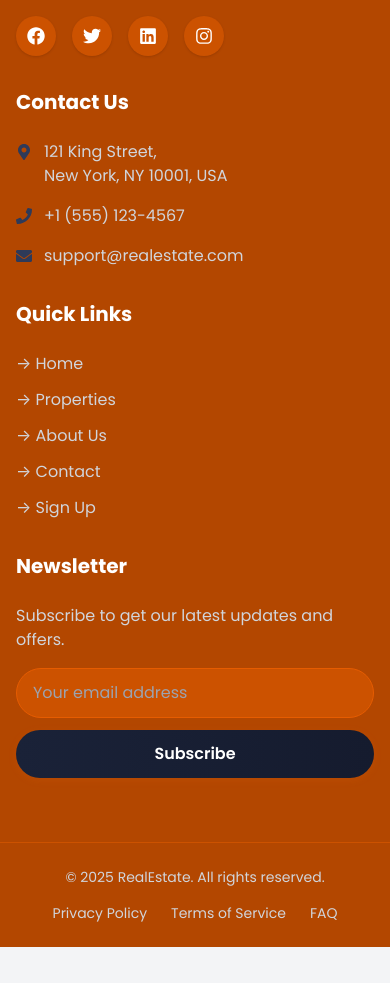
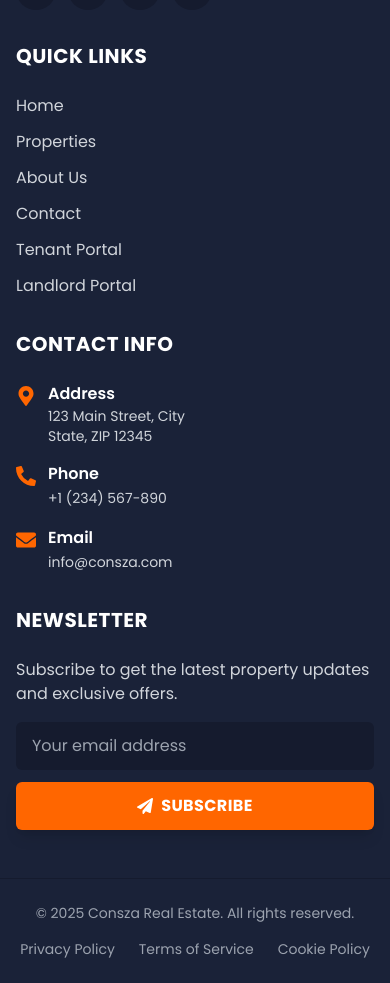
Before and after one commit to HARSHALSSSSS/mern-project-, a React (Vite) app in the folder frontend/: page / in a window 390 px wide. Shown: the part 5321-6304 px from the top of the page. Before the commit the page ends 6268 px from the top, so only its background shows below. Built offline with nearby package versions, Linux system fonts and the light colour scheme; no server answers.

Commit message:
Update Footer with Consza theme - Dark navy bg, orange accents, circular social icons, newsletter with working subscription

```diff
--- a/frontend/src/components/Footer.jsx
+++ b/frontend/src/components/Footer.jsx
@@ -1,138 +1,226 @@
 import { Link } from 'react-router-dom';
-import { FaFacebook, FaTwitter, FaLinkedin, FaInstagram, FaMapMarkerAlt, FaPhone, FaEnvelope, FaBuilding } from 'react-icons/fa';
+import {
+  FaFacebookF,
+  FaTwitter,
+  FaLinkedinIn,
+  FaInstagram,
+  FaPhoneAlt,
+  FaEnvelope,
+  FaMapMarkerAlt,
+  FaHome,
+  FaPaperPlane
+} from 'react-icons/fa';
+import { useState } from 'react';
 
 const Footer = () => {
+  const [email, setEmail] = useState('');
+  const [subscribed, setSubscribed] = useState(false);
+
+  const handleSubscribe = (e) => {
+    e.preventDefault();
+    if (email) {
+      setSubscribed(true);
+      setEmail('');
+      setTimeout(() => setSubscribed(false), 3000);
+    }
+  };
+
   return (
-    <footer className="bg-primary-800 text-white">
-      {/* Main Footer */}
-      <div className="container mx-auto px-4 py-16">
+    <footer className="bg-accent-500 text-white">
+      {/* Main Footer Content */}
+      <div className="max-w-7xl mx-auto px-4 sm:px-6 lg:px-8 py-12">
         <div className="grid grid-cols-1 md:grid-cols-2 lg:grid-cols-4 gap-8">
-          {/* Company Info */}
+          {/* About Section */}
           <div>
-            <Link to="/" className="flex items-center space-x-3 mb-6">
-              <div className="bg-gradient-to-br from-accent-500 to-accent-600 p-2.5 rounded-xl shadow-btn">
-                <FaBuilding className="text-white text-2xl" />
+            <div className="flex items-center gap-2 mb-6">
+              <div className="w-10 h-10 bg-primary-500 rounded-full flex items-center justify-center">
+                <FaHome className="text-white text-xl" />
               </div>
-              <div>
-                <span className="text-2xl font-bold text-white">RealEstate</span>
-              </div>
-            </Link>
-            <p className="text-neutral-300 mb-6 leading-relaxed">
-              Your trusted partner in finding the perfect property for rent. We provide comprehensive management solutions for both tenants and landlords.
+              <h2 className="text-2xl font-bold">Consza</h2>
+            </div>
+            <p className="text-gray-300 mb-6 leading-relaxed">
+              Your trusted partner in finding the perfect property. We make real estate simple, transparent, and accessible for everyone.
             </p>
-            <div className="flex space-x-4">
-              <a href="https://facebook.com" target="_blank" rel="noopener noreferrer" className="w-10 h-10 bg-primary-700 hover:bg-accent-500 rounded-xl flex items-center justify-center transition-all duration-300 shadow">
-                <FaFacebook className="text-lg" />
+            <div className="flex gap-3">
+              <a
+                href="https://facebook.com"
+                target="_blank"
+                rel="noopener noreferrer"
+                className="w-10 h-10 bg-accent-600 hover:bg-primary-500 rounded-full flex items-center justify-center transition-all duration-300 transform hover:scale-110"
+              >
+                <FaFacebookF />
               </a>
-              <a href="https://twitter.com" target="_blank" rel="noopener noreferrer" className="w-10 h-10 bg-primary-700 hover:bg-accent-500 rounded-xl flex items-center justify-center transition-all duration-300 shadow">
-                <FaTwitter className="text-lg" />
+              <a
+                href="https://twitter.com"
+                target="_blank"
+                rel="noopener noreferrer"
+                className="w-10 h-10 bg-accent-600 hover:bg-primary-500 rounded-full flex items-center justify-center transition-all duration-300 transform hover:scale-110"
+              >
+                <FaTwitter />
               </a>
-              <a href="https://linkedin.com" target="_blank" rel="noopener noreferrer" className="w-10 h-10 bg-primary-700 hover:bg-accent-500 rounded-xl flex items-center justify-center transition-all duration-300 shadow">
-                <FaLinkedin className="text-lg" />
+              <a
+                href="https://linkedin.com"
+                target="_blank"
+                rel="noopener noreferrer"
+                className="w-10 h-10 bg-accent-600 hover:bg-primary-500 rounded-full flex items-center justify-center transition-all duration-300 transform hover:scale-110"
+              >
+                <FaLinkedinIn />
               </a>
-              <a href="https://instagram.com" target="_blank" rel="noopener noreferrer" className="w-10 h-10 bg-primary-700 hover:bg-accent-500 rounded-xl flex items-center justify-center transition-all duration-300 shadow">
-                <FaInstagram className="text-lg" />
+              <a
+                href="https://instagram.com"
+                target="_blank"
+                rel="noopener noreferrer"
+                className="w-10 h-10 bg-accent-600 hover:bg-primary-500 rounded-full flex items-center justify-center transition-all duration-300 transform hover:scale-110"
+              >
+                <FaInstagram />
               </a>
             </div>
           </div>
 
-          {/* Contact Info */}
+          {/* Quick Links */}
           <div>
-            <h4 className="text-xl font-bold mb-6 text-white">Contact Us</h4>
-            <ul className="space-y-4">
-              <li className="flex items-start gap-3">
-                <FaMapMarkerAlt className="text-accent-400 mt-1 flex-shrink-0" />
-                <span className="text-neutral-300">
-                  121 King Street, <br />
-                  New York, NY 10001, USA
-                </span>
+            <h3 className="text-xl font-bold mb-6 uppercase tracking-wide">Quick Links</h3>
+            <ul className="space-y-3">
+              <li>
+                <Link
+                  to="/"
+                  className="text-gray-300 hover:text-primary-500 transition-colors duration-300 flex items-center group"
+                >
+                  <span className="w-0 group-hover:w-2 h-0.5 bg-primary-500 transition-all duration-300 mr-0 group-hover:mr-2"></span>
+                  Home
+                </Link>
               </li>
-              <li className="flex items-center gap-3">
-                <FaPhone className="text-accent-400 flex-shrink-0" />
-                <a href="tel:+15551234567" className="text-neutral-300 hover:text-accent-400 transition-colors">
-                  +1 (555) 123-4567
-                </a>
+              <li>
+                <Link
+                  to="/properties"
+                  className="text-gray-300 hover:text-primary-500 transition-colors duration-300 flex items-center group"
+                >
+                  <span className="w-0 group-hover:w-2 h-0.5 bg-primary-500 transition-all duration-300 mr-0 group-hover:mr-2"></span>
+                  Properties
+                </Link>
               </li>
-              <li className="flex items-center gap-3">
-                <FaEnvelope className="text-accent-400 flex-shrink-0" />
-                <a href="mailto:support@realestate.com" className="text-neutral-300 hover:text-accent-400 transition-colors">
-                  support@realestate.com
-                </a>
+              <li>
+                <Link
+                  to="/about"
+                  className="text-gray-300 hover:text-primary-500 transition-colors duration-300 flex items-center group"
+                >
+                  <span className="w-0 group-hover:w-2 h-0.5 bg-primary-500 transition-all duration-300 mr-0 group-hover:mr-2"></span>
+                  About Us
+                </Link>
+              </li>
+              <li>
+                <Link
+                  to="/contact"
+                  className="text-gray-300 hover:text-primary-500 transition-colors duration-300 flex items-center group"
+                >
+                  <span className="w-0 group-hover:w-2 h-0.5 bg-primary-500 transition-all duration-300 mr-0 group-hover:mr-2"></span>
+                  Contact
+                </Link>
+              </li>
+              <li>
+                <Link
+                  to="/tenant/dashboard"
+                  className="text-gray-300 hover:text-primary-500 transition-colors duration-300 flex items-center group"
+                >
+                  <span className="w-0 group-hover:w-2 h-0.5 bg-primary-500 transition-all duration-300 mr-0 group-hover:mr-2"></span>
+                  Tenant Portal
+                </Link>
+              </li>
+              <li>
+                <Link
+                  to="/landlord/dashboard"
+                  className="text-gray-300 hover:text-primary-500 transition-colors duration-300 flex items-center group"
+                >
+                  <span className="w-0 group-hover:w-2 h-0.5 bg-primary-500 transition-all duration-300 mr-0 group-hover:mr-2"></span>
+                  Landlord Portal
+                </Link>
               </li>
             </ul>
           </div>
 
-          {/* Quick Links */}
+          {/* Contact Info */}
           <div>
-            <h4 className="text-xl font-bold mb-6 text-white">Quick Links</h4>
-            <ul className="space-y-3">
-              <li>
-                <Link to="/" className="text-neutral-300 hover:text-accent-400 transition-colors duration-200 hover:translate-x-1 inline-block">
-                  → Home
-                </Link>
+            <h3 className="text-xl font-bold mb-6 uppercase tracking-wide">Contact Info</h3>
+            <ul className="space-y-4">
+              <li className="flex items-start gap-3 text-gray-300">
+                <FaMapMarkerAlt className="text-primary-500 text-xl mt-1 flex-shrink-0" />
+                <div>
+                  <p className="font-semibold text-white">Address</p>
+                  <p className="text-sm">123 Main Street, City</p>
+                  <p className="text-sm">State, ZIP 12345</p>
+                </div>
               </li>
-              <li>
-                <Link to="/properties" className="text-neutral-300 hover:text-accent-400 transition-colors duration-200 hover:translate-x-1 inline-block">
-                  → Properties
-                </Link>
+              <li className="flex items-start gap-3 text-gray-300">
+                <FaPhoneAlt className="text-primary-500 text-xl mt-1 flex-shrink-0" />
+                <div>
+                  <p className="font-semibold text-white">Phone</p>
+                  <a href="tel:+1234567890" className="text-sm hover:text-primary-500 transition-colors">
+                    +1 (234) 567-890
+                  </a>
+                </div>
               </li>
-              <li>
-                <Link to="/about" className="text-neutral-300 hover:text-accent-400 transition-colors duration-200 hover:translate-x-1 inline-block">
-                  → About Us
-                </Link>
-              </li>
-              <li>
-                <Link to="/contact" className="text-neutral-300 hover:text-accent-400 transition-colors duration-200 hover:translate-x-1 inline-block">
-                  → Contact
-                </Link>
-              </li>
-              <li>
-                <Link to="/signup" className="text-neutral-300 hover:text-accent-400 transition-colors duration-200 hover:translate-x-1 inline-block">
-                  → Sign Up
-                </Link>
+              <li className="flex items-start gap-3 text-gray-300">
+                <FaEnvelope className="text-primary-500 text-xl mt-1 flex-shrink-0" />
+                <div>
+                  <p className="font-semibold text-white">Email</p>
+                  <a href="mailto:info@consza.com" className="text-sm hover:text-primary-500 transition-colors">
+                    info@consza.com
+                  </a>
+                </div>
               </li>
             </ul>
           </div>
 
           {/* Newsletter */}
           <div>
-            <h4 className="text-xl font-bold mb-6 text-white">Newsletter</h4>
-            <p className="text-neutral-300 mb-4">
-              Subscribe to get our latest updates and offers.
+            <h3 className="text-xl font-bold mb-6 uppercase tracking-wide">Newsletter</h3>
+            <p className="text-gray-300 mb-4">
+              Subscribe to get the latest property updates and exclusive offers.
             </p>
-            <form className="space-y-3">
-              <input
-                type="email"
-                placeholder="Your email address"
-                className="w-full px-4 py-3 bg-primary-700 text-white rounded-xl focus:outline-none focus:ring-2 focus:ring-accent-500 border border-primary-600 placeholder:text-neutral-400"
-              />
+            <form onSubmit={handleSubscribe} className="space-y-3">
+              <div className="relative">
+                <input
+                  type="email"
+                  value={email}
+                  onChange={(e) => setEmail(e.target.value)}
+                  placeholder="Your email address"
+                  className="w-full px-4 py-3 bg-accent-600 text-white placeholder-gray-400 rounded-md focus:outline-none focus:ring-2 focus:ring-primary-500 transition-all"
+                  required
+                />
+              </div>
               <button
                 type="submit"
-                className="w-full bg-gradient-to-r from-accent-500 to-accent-600 hover:from-accent-600 hover:to-accent-700 text-white px-6 py-3 rounded-xl font-semibold shadow-btn transition duration-300"
+                className="w-full bg-primary-500 hover:bg-primary-600 text-white font-bold py-3 px-6 rounded-md uppercase tracking-wide transition-all duration-300 transform hover:-translate-y-1 shadow-lg flex items-center justify-center gap-2"
               >
+                <FaPaperPlane />
                 Subscribe
               </button>
+              {subscribed && (
+                <p className="text-green-400 text-sm text-center animate-fade-in">
+                  ✓ Successfully subscribed!
+                </p>
+              )}
             </form>
           </div>
         </div>
       </div>
 
       {/* Bottom Bar */}
-      <div className="border-t border-primary-700">
-        <div className="container mx-auto px-4 py-6">
+      <div className="border-t border-accent-600">
+        <div className="max-w-7xl mx-auto px-4 sm:px-6 lg:px-8 py-6">
           <div className="flex flex-col md:flex-row justify-between items-center gap-4">
-            <p className="text-neutral-300 text-sm text-center md:text-left">
-              © {new Date().getFullYear()} RealEstate. All rights reserved.
+            <p className="text-gray-400 text-sm">
+              © {new Date().getFullYear()} Consza Real Estate. All rights reserved.
             </p>
-            <div className="flex gap-6">
-              <Link to="/privacy" className="text-neutral-300 hover:text-accent-400 text-sm transition-colors">
+            <div className="flex gap-6 text-sm">
+              <Link to="/privacy" className="text-gray-400 hover:text-primary-500 transition-colors">
                 Privacy Policy
               </Link>
-              <Link to="/terms" className="text-neutral-300 hover:text-accent-400 text-sm transition-colors">
+              <Link to="/terms" className="text-gray-400 hover:text-primary-500 transition-colors">
                 Terms of Service
               </Link>
-              <Link to="/faq" className="text-neutral-300 hover:text-accent-400 text-sm transition-colors">
-                FAQ
+              <Link to="/cookies" className="text-gray-400 hover:text-primary-500 transition-colors">
+                Cookie Policy
               </Link>
             </div>
           </div>
```
